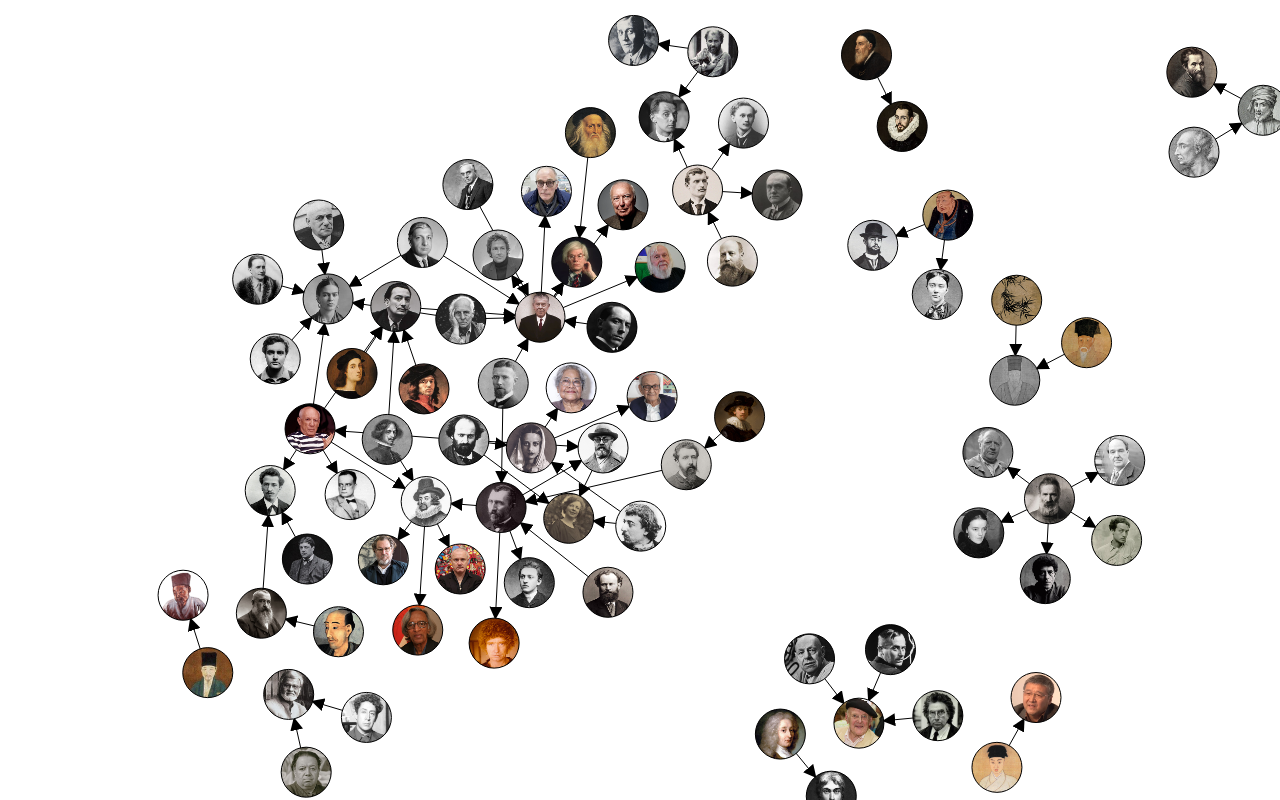
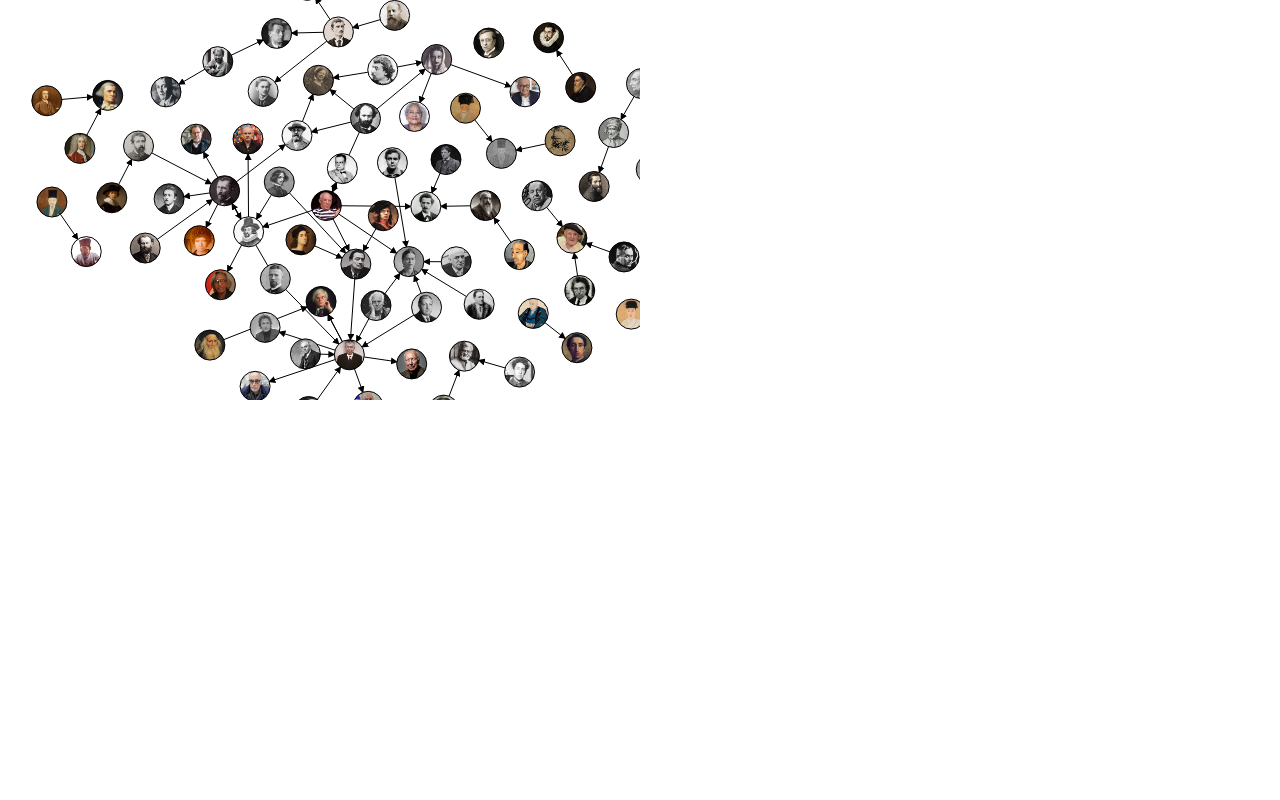
Before and after one commit to eisen/dataviscourse-pr-influences-of-reknown-artists, a SvelteKit app in the folder packages/fe/: page /network in a window 1280 px wide. Built offline with nearby package versions, Linux system fonts and the light colour scheme.

Commit message:
Tweaks for a better looking network

```diff
--- a/packages/fe/src/routes/network/+page.svelte
+++ b/packages/fe/src/routes/network/+page.svelte
@@ -6,7 +6,7 @@
   const port = 5173
   const server_url = `http://localhost:${port}`
 
-  const RADIUS = 25
+  const RADIUS = 15
 
   let sim: d3.Simulation<d3.SimulationNodeDatum, d3.SimulationLinkDatum<d3.SimulationNodeDatum>>
   let sim_running = false
@@ -22,7 +22,10 @@
   $: links = []
 
   $: width = 0
+  $: svg_width = width / 2
+
   $: height = 0
+  $: svg_height = height / 2
 
   const translate = (x: number | undefined, y: number | undefined) => `translate(${x}, ${y})`
 
@@ -34,12 +37,13 @@
         d3
           .forceLink()
           .id(d => d['artist'])
-          .distance(RADIUS * 2)
+          .distance(RADIUS * 3)
           .strength(1)
         //.iterations(30)
       )
-      .force('charge', d3.forceManyBody().strength(-10))
-      .force('center', d3.forceCenter(width / 2, height / 2))
+      .force('charge', d3.forceManyBody().strength(15))
+      //.force('center', d3.forceCenter(svg_width / 2, svg_height / 2))
+      .force('y', d3.forceY(svg_height / 2))
       .force(
         'collide',
         d3.forceCollide().radius(d => RADIUS + 15)
@@ -74,6 +78,9 @@
   onMount(async () => {
     const artist_data: Types.ArtistData[] | undefined = await d3.json(`${server_url}/data/artist-data.json`)
     if (artist_data) {
+      for (let artist of artist_data) {
+        artist.x = svg_width / 2
+      }
       allArtists = artist_data
     }
 
@@ -96,18 +103,18 @@
 
 <svelte:window bind:innerWidth={width} bind:innerHeight={height} />
 
-<svg {width} {height}>
+<svg width={svg_width} height={svg_height}>
   <defs>
     <marker
       id="arrowhead"
       viewBox="-0 -5 10 10"
-      refX={RADIUS + 3}
+      refX={RADIUS * 2}
       refY="0"
       orient="auto"
-      markerWidth="13"
-      markerHeight="13"
+      markerWidth="7"
+      markerHeight="7"
     >
-      <path d="M 0,-5 L 10 ,0 L 0,5" fill="black" style="stroke: none;" />
+      <path d="M 0,-5 L 10 ,0 L 0,5" fill="black" stroke="none" />
     </marker>
   </defs>
 
@@ -116,9 +123,9 @@
       <g>
         <line
           marker-end="url(#arrowhead)"
-          x1={link.source.x}
+          x1={link.source.x + svg_width / 2}
           y1={link.source.y}
-          x2={link.target.x}
+          x2={link.target.x + svg_width / 2}
           y2={link.target.y}
           stroke="black"
         />
@@ -128,7 +135,7 @@
   <g id="nodes">
     {#each artists as artist}
       <g
-        transform={translate(artist.x, artist.y)}
+        transform={translate(artist.x + svg_width / 2, artist.y)}
         id={artist.artist.replace(/[\s\.]/g, '') + '-group'}
         on:focus={ev => OnMouseOver('#' + artist.artist.replace(/[\s\.]/g, ''))}
         on:mouseover={ev => OnMouseOver('#' + artist.artist.replace(/[\s\.]/g, ''))}
```
